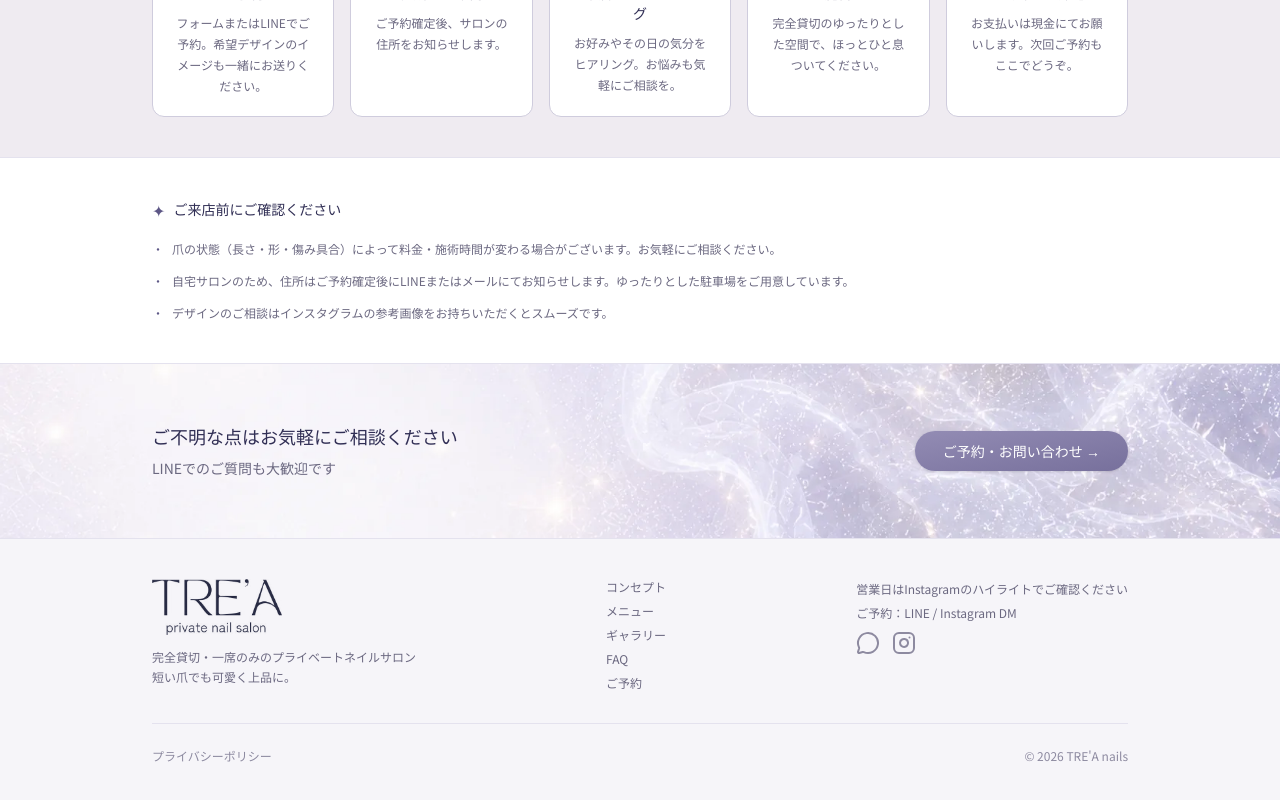
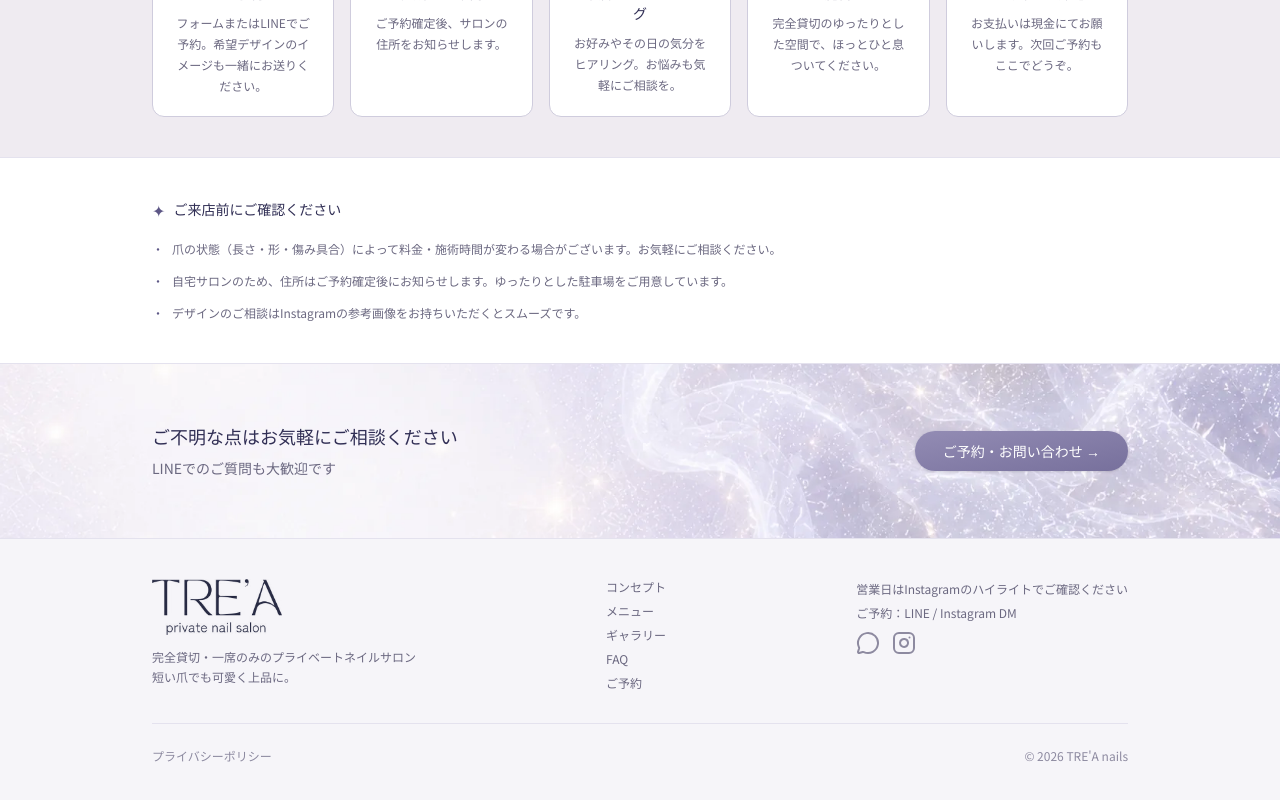
Before and after one commit to hinaokazaki/trea-lp, a Next.js app: page /menu in a window 1280 px wide. Shown: the part 2058-2858 px from the top of the page. Built offline with nearby package versions, Linux system fonts and the light colour scheme; no server answers.

Commit message:
fix(menu): 注意書きの連絡手段の表記を実態に合わせて修正

```diff
--- a/app/menu/page.tsx
+++ b/app/menu/page.tsx
@@ -4,8 +4,8 @@ import CtaBanner from "@/components/common/CtaBanner";
 
 const notes = [
   "爪の状態（長さ・形・傷み具合）によって料金・施術時間が変わる場合がございます。お気軽にご相談ください。",
-  "自宅サロンのため、住所はご予約確定後にLINEまたはメールにてお知らせします。ゆったりとした駐車場をご用意しています。",
-  "デザインのご相談はインスタグラムの参考画像をお持ちいただくとスムーズです。",
+  "自宅サロンのため、住所はご予約確定後にお知らせします。ゆったりとした駐車場をご用意しています。",
+  "デザインのご相談はInstagramの参考画像をお持ちいただくとスムーズです。",
 ];
 
 export default function MenuPage() {
```
